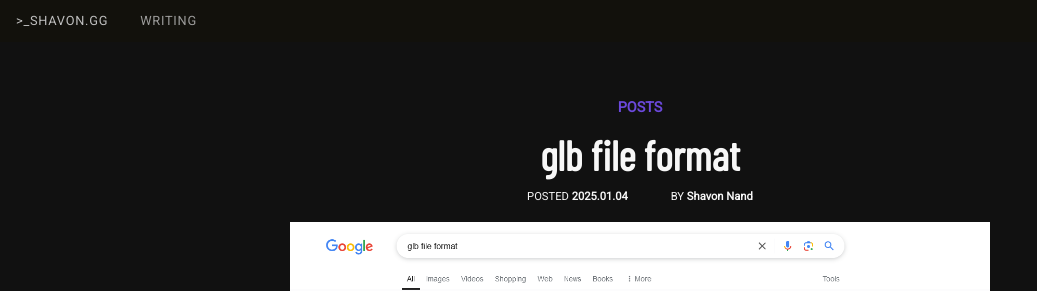
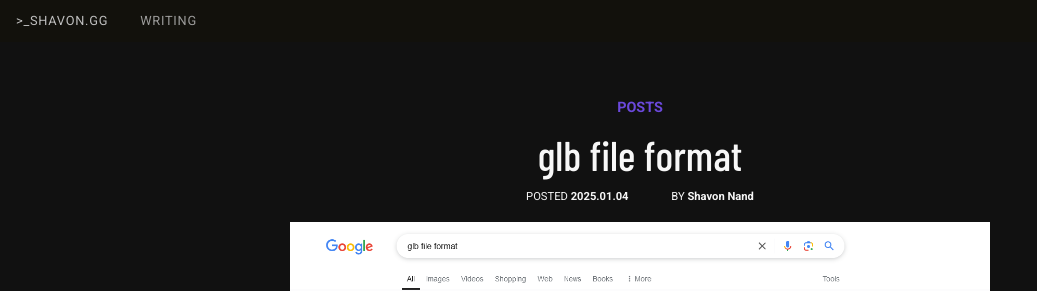
Before and after one commit to snand5/snand5.github.io, a Jekyll site: the page built from _posts/2025-01-04-glb_file_format.md, in a window 1280 px wide. Shown: the top 291 px of the page, without its empty margins (0-1037 px from the left). Built offline with Jekyll 4.4.1, drawn with Linux system fonts in a browser that asks for light colours; some web fonts are replaced.

Commit message:
font fix?

```diff
--- a/_layouts/default.html
+++ b/_layouts/default.html
@@ -9,10 +9,7 @@
     <meta name="author" content="{{ page.author }}">
     <link rel="preconnect" href="https://fonts.googleapis.com">
     <link rel="preconnect" href="https://fonts.gstatic.com" crossorigin>
-    <link rel="stylesheet" href="https://fonts.googleapis.com/css?family=Barlow+Condensed">
-    <link rel="stylesheet" href="https://fonts.googleapis.com/css?family=Source+Serif+4">
-    <link rel="stylesheet" href="https://fonts.googleapis.com/css?family=Roboto">
-    <link rel="stylesheet" href="https://fonts.googleapis.com/css?family=Source+Code+Pro">
+    <link href="https://fonts.googleapis.com/css2?family=Barlow+Condensed:ital,wght@0,100;0,200;0,300;0,400;0,500;0,600;0,700;0,800;0,900;1,100;1,200;1,300;1,400;1,500;1,600;1,700;1,800;1,900&family=Roboto:ital,wght@0,100;0,300;0,400;0,500;0,700;0,900;1,100;1,300;1,400;1,500;1,700;1,900&family=Source+Code+Pro:ital,wght@0,200..900;1,200..900&family=Source+Serif+4:ital,opsz,wght@0,8..60,200..900;1,8..60,200..900&display=swap" rel="stylesheet">
     <link rel="stylesheet" type="text/css" href="/assets/css/styles.css" />
 
     <link rel="apple-touch-icon" sizes="180x180" href="/assets/favicon/apple-touch-icon.png">
--- a/_sass/main.scss
+++ b/_sass/main.scss
@@ -169,7 +169,7 @@ section {
 /* Article Header */
 .article-header-heading {
     font-family: $font-display;
-    font-weight: 800;
+    font-weight: 500;
     line-height: 2.5rem;
     font-stretch: 120%;
     font-size: calc(36px + 44 * ((100vw - 768px) / 1152));
@@ -201,6 +201,7 @@ section {
 
 .article-header-metadata {
     margin-top: 12px;
+    font-family: $font-sans;
     li {
         display: inline-block;
         text-align: center;
@@ -385,6 +386,7 @@ main {
         color:$link-color;
     }
     ul {
+        font-family:$font-serif;
         list-style-type: circle;
     }
 }
```
Also changed, not shown: 5 other files.
